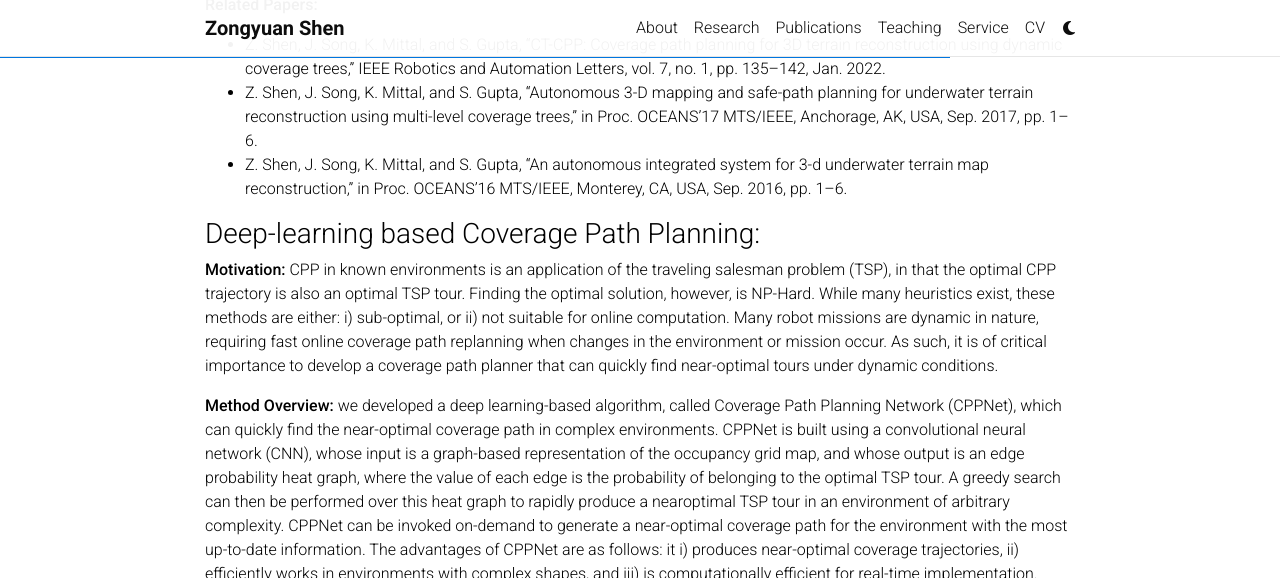
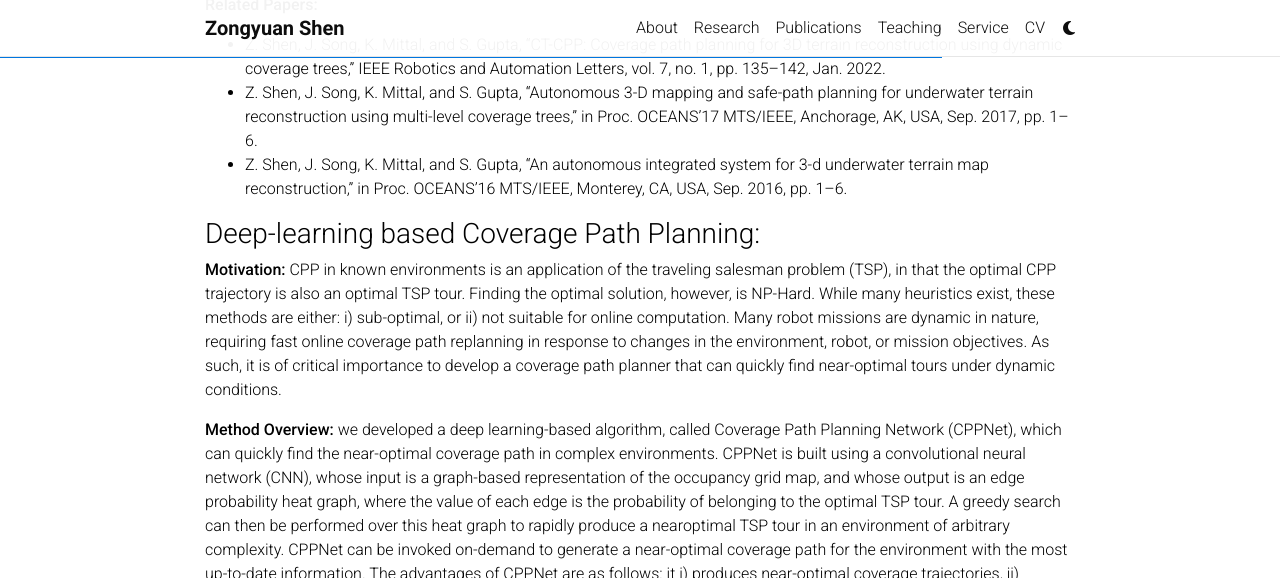
Before and after one commit to ZongyuanShen/ZongyuanShen.github.io, a Jekyll site: the page built from _projects/1_project.md, in a window 1280 px wide and 900 px high, scrolled down 2111 px, cut to the strip 0-578 px from the top of the window. Built offline with Jekyll 4.4.1, drawn with Linux system fonts in a browser that asks for light colours; full-size pictures stand in for the smaller copies a plugin makes; comment, search, counter and statistics services are not loaded; a style sheet for code colours, icons or effects is not loaded.

Commit message:
Update 1_project.md

```diff
--- a/_projects/1_project.md
+++ b/_projects/1_project.md
@@ -65,7 +65,7 @@
 
 ### Deep-learning based Coverage Path Planning:
 
-**Motivation:** CPP in known environments is an application of the traveling salesman problem (TSP), in that the optimal CPP trajectory is also an optimal TSP tour. Finding the optimal solution, however, is NP-Hard. While many heuristics exist, these methods are either: i) sub-optimal, or ii) not suitable for online computation. Many robot missions are dynamic in nature, requiring fast online coverage path replanning when changes in the environment or mission occur. As such, it is of critical importance to develop a coverage path planner that can quickly find near-optimal tours under dynamic conditions.
+**Motivation:** CPP in known environments is an application of the traveling salesman problem (TSP), in that the optimal CPP trajectory is also an optimal TSP tour. Finding the optimal solution, however, is NP-Hard. While many heuristics exist, these methods are either: i) sub-optimal, or ii) not suitable for online computation. Many robot missions are dynamic in nature, requiring fast online coverage path replanning in response to changes in the environment, robot, or mission objectives. As such, it is of critical importance to develop a coverage path planner that can quickly find near-optimal tours under dynamic conditions.
 
 **Method Overview:** we developed a deep learning-based algorithm, called Coverage Path Planning Network (CPPNet), which can quickly find the near-optimal coverage path in complex environments. CPPNet is built using a convolutional neural network (CNN), whose input is a graph-based representation of the occupancy grid map, and whose output is an edge probability heat graph, where the value of each edge is the probability of belonging to the optimal TSP tour. A greedy search can then be performed over this heat graph to rapidly produce a nearoptimal TSP tour in an environment of arbitrary complexity. CPPNet can be invoked on-demand to generate a near-optimal coverage path for the environment with the most up-to-date information. The advantages of CPPNet are as follows: it i) produces near-optimal coverage trajectories, ii) efficiently works in environments with complex shapes, and iii) is computationally efficient for real-time implementation.
 
```
